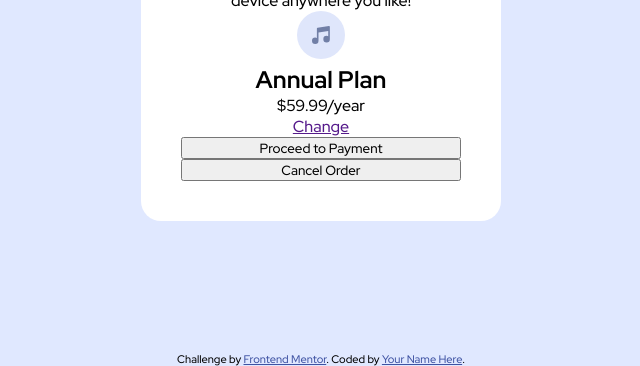
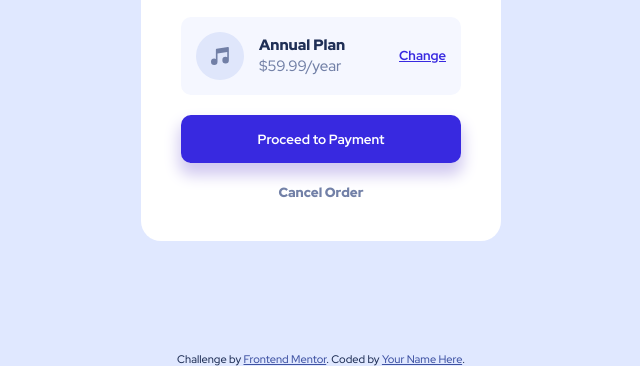
Before and after one commit to acce8711/order-summary, a plain HTML site: page index.html in a window 1280 px wide. Shown: the part 448-814 px from the top of the page, without its empty margins (319-959 px from the left). Drawn offline with Linux system fonts and the light colour scheme.

Commit message:
finished  up css

```diff
--- a/index.html
+++ b/index.html
@@ -31,7 +31,7 @@
           </div>
           <a href="" class="change">Change</a>
         </div>
-        <button class="procees">Proceed to Payment</button>
+        <button class="proceed">Proceed to Payment</button>
         <button class="cancel">Cancel Order</button>
       </div>
     </div>
--- a/styles.css
+++ b/styles.css
@@ -21,7 +21,27 @@
 body {
     height: 100vh;
     background-color: var(--pale-blue);
+    color: var(--dark-blue);
+    background-image: url(images/pattern-background-desktop.svg);
+    background-repeat: no-repeat;
 
+}
+
+p {
+    color: var(--desaturated-blue);
+    font-size: 15px;
+    line-height: 22px;
+}
+
+h1 {
+     font-size:  24px;
+     font-weight: 900;
+     margin-bottom: 15px;
+}
+
+h2 {
+    font-size:  15px;
+    font-weight: 900;
 }
 
 .container {
@@ -50,6 +70,62 @@ body {
     text-align: center;
 }
 
+.plan-info {
+    background-color: var(--very-pale-blue);
+    border-radius: 10px;
+    padding: 15px;
+    display: flex;
+    align-items: center;
+    justify-content: center;
+    margin: 20px 0;
+}
+
+.desc {
+    flex: 2;
+    padding: 0 15px;
+    text-align: left;
+}
+
+.plan-info a {
+    font-size: 13px;
+    color: var(--bright-blue);
+    font-weight: 700;
+}
+
+.plan-info a:hover {
+    text-decoration: none;
+    opacity: 70%;
+    transition: 0.2s;
+}
+
+.proceed {
+    text-decoration: none;
+    border: none;
+    border-radius: 10px;
+    padding: 15px 0;
+    background-color: var(--bright-blue);
+    color: var(--white);
+    font-weight: 700;
+    box-shadow: 0 10px 15px 2px rgb(208, 200, 240);
+}
+
+.proceed:hover {
+    opacity: 70%;
+    transition: 0.2s;
+}
+
+.cancel {
+    border: none;
+    background-color: transparent;
+    margin: 20px 0 0 0;
+    font-weight: 900;
+    color: var(--desaturated-blue);
+}
+
+.cancel:hover {
+    color: var(--dark-blue);
+    transition: 0.2s;
+}
 
 .attribution { font-size: 11px; text-align: center; }
     .attribution a { color: hsl(228, 45%, 44%); }
```
